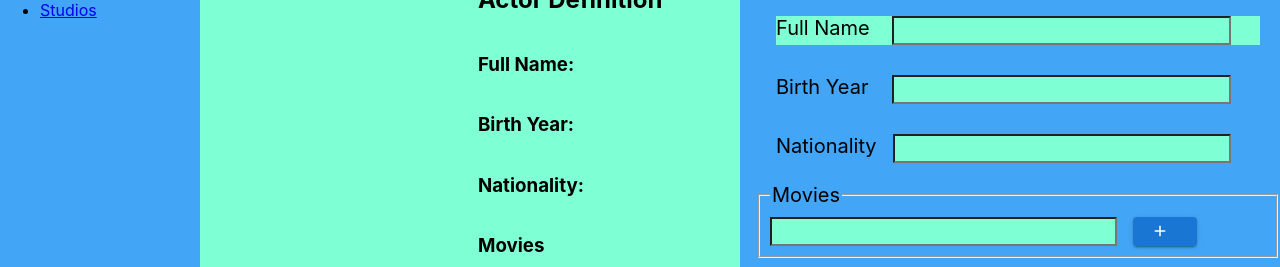
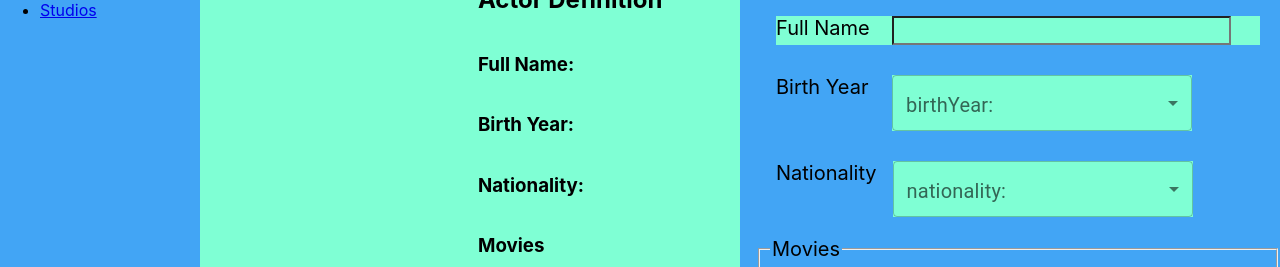
Before and after one commit to freshjsoftd/dpd-2022-1-cinema-app, a React (Create React App) app: page /actors/new in a window 1280 px wide. Shown: the part 156-423 px from the top of the page. Built offline with nearby package versions, Linux system fonts and the light colour scheme; data requests are answered from the project's data file.

Commit message:
Implement select field for actors form

```diff
--- a/db.json
+++ b/db.json
@@ -22,8 +22,8 @@
         "Alice in Wonderland"
       ],
       "fullName": "Johnny Depp",
-      "birthYear": "1963",
-      "nationality": "USA",
+      "birthYear": 1963,
+      "nationality": "Ukraine",
       "image": "https://upload.wikimedia.org/wikipedia/commons/thumb/7/79/Johnny_Depp_Deauville_2019.jpg/220px-Johnny_Depp_Deauville_2019.jpg"
     },
     {
@@ -34,7 +34,7 @@
         "Aliens"
       ],
       "fullName": "Sigourney Weaver",
-      "birthYear": "1949",
+      "birthYear": 1962,
       "nationality": "USA",
       "image": "https://upload.wikimedia.org/wikipedia/commons/thumb/8/8d/Sigourney_Weaver_by_Gage_Skidmore_4.jpg/250px-Sigourney_Weaver_by_Gage_Skidmore_4.jpg"
     }
--- a/src/components/Actors/ActorForm.js
+++ b/src/components/Actors/ActorForm.js
@@ -1,8 +1,8 @@
 import React from 'react';
-import { ErrorMessage, Field, FieldArray, Form, Formik } from 'formik';
+import {ErrorMessage, Field, FieldArray, Form, Formik} from 'formik';
 import * as Yup from 'yup';
-import { useDispatch, useSelector } from 'react-redux';
-import { useNavigate, useParams } from 'react-router-dom';
+import {useDispatch, useSelector} from 'react-redux';
+import {useNavigate, useParams} from 'react-router-dom';
 import Stack from '@mui/material/Stack';
 import Button from '@mui/material/Button';
 import SaveIcon from '@mui/icons-material/Save';
@@ -15,13 +15,15 @@ import {
   createActorAction,
   updateActorAction,
 } from '../../store/actions/actorActions';
-import { emptyActor } from '../../constants';
+import {emptyActor} from '../../constants';
+import AppSelectElement from '../common/AppSelectElement';
+import '../Movies/movieForm.css'
 function ActorForm() {
   const dispatch = useDispatch();
   const {
-		actorsList: { actors },
+    actorsList: {actors},
   } = useSelector((state) => state);
-	const { id } = useParams();
+  const {id} = useParams();
   const navigate = useNavigate();
 
   const currentActor = actors.find((actor) => actor.id === parseInt(id));
@@ -33,79 +35,77 @@ function ActorForm() {
 
   const onActorSubmit = (values) => {
     !values.id
-			? dispatch(createActorAction({ ...values, id: Date.now() }))
+      ? dispatch(createActorAction({...values, id: Date.now()}))
       : dispatch(updateActorAction(values));
     goHome();
+  };
+
+  const renderSelect = (props) => {
+    return <AppSelectElement field={props.field} meta={props.meta} />;
   };
 
   const renderForm = (props) => {
     console.log('props', props);
     return (
-			<Form id='form'>
-				<Stack className='field-container'>
-					<Stack
-						direction='row'
-						spacing={2}
-						sx={{ bgcolor: 'aquamarine' }}>
-						<label htmlFor='fullName' className='label'>
+      <Form id="form">
+        <Stack className="field-container">
+          <Stack direction="row" spacing={2} sx={{bgcolor: 'aquamarine'}}>
+            <label htmlFor="fullName" className="label">
               Full Name
             </label>
-						<Field name='fullName' />
+            <Field name="fullName" />
           </Stack>
-					<ErrorMessage name='fullName'>
-						{(msg) => <div className='error'>{msg}</div>}
+          <ErrorMessage name="fullName">
+            {(msg) => <div className="error">{msg}</div>}
           </ErrorMessage>
         </Stack>
-				<Stack direction='row' spacing={2} className='field-container'>
-					<label htmlFor='birthYear' className='label'>
+        <Stack direction="row" spacing={2} className="field-container">
+          <label htmlFor="birthYear" className="label">
             Birth Year
           </label>
-					<Field name='birthYear'></Field>
+          <Field name="birthYear" as="select">
+            {renderSelect}
+          </Field>
         </Stack>
-				<Stack direction='row' spacing={2} className='field-container'>
-					<label htmlFor='nationality' className='label'>
+        <Stack direction="row" spacing={2} className="field-container">
+          <label htmlFor="nationality" className="label">
             Nationality
           </label>
-					<Field name='nationality'></Field>
+          <Field name="nationality" as="select">
+					{renderSelect}
+					</Field>
         </Stack>
-				<fieldset className='items-container'>
+        <fieldset className="items-container">
           <legend>Movies</legend>
-					<FieldArray name='movies'>
+          <FieldArray name="movies">
             {({
               push,
               remove,
               form: {
-								values: { movies },
+                values: {movies},
               },
             }) => {
               return (
                 <Stack spacing={2}>
                   {movies.map((movie, index) => (
-										<Stack
-											key={index}
-											direction='row'
-											spacing={2}>
-											<Field
-												name={`movies[${index}]`}
-											/>
+                    <Stack key={index} direction="row" spacing={2}>
+                      <Field name={`movies[${index}]`}></Field>
                       {index > 0 && (
                         <Button
-													type='button'
-													variant='contained'
-													size='small'
+                          type="button"
+                          variant="contained"
+                          size="small"
                           startIcon={<RemoveIcon />}
-													onClick={() =>
-														remove(index)
-													}></Button>
+                          onClick={() => remove(index)}
+                        ></Button>
                       )}
                       <Button
-												variant='contained'
-												size='small'
-												type='button'
+                        variant="contained"
+                        size="small"
+                        type="button"
                         startIcon={<AddIcon />}
-												onClick={() =>
-													push('')
-												}></Button>
+                        onClick={() => push('')}
+                      ></Button>
                     </Stack>
                   ))}
                 </Stack>
@@ -113,39 +113,41 @@ function ActorForm() {
             }}
           </FieldArray>
         </fieldset>
-				<Stack direction='row' spacing={2} className='field-container'>
-					<label htmlFor='image' className='label'>
+        <Stack direction="row" spacing={2} className="field-container">
+          <label htmlFor="image" className="label">
             Photo
           </label>
-					<Field name='image' as='textarea'></Field>
+          <Field name="image" as="textarea"></Field>
         </Stack>
-				<Stack direction='row' spacing={8} justifyContent='center'>
+        <Stack direction="row" spacing={8} justifyContent="center">
           <Button
-						variant='contained'
-						type='submit'
+            variant="contained"
+            type="submit"
             disabled={!props.isValid}
-						className='form-btn'
-						size='large'
+            className="form-btn"
+            size="large"
             startIcon={<SaveIcon />}
             // style={{ backgroundColor: 'teal' }}
           >
             Save
           </Button>
           <Button
-						variant='contained'
-						type='button'
-						className='form-btn'
+            variant="contained"
+            type="button"
+            className="form-btn"
             onClick={goHome}
-						size='large'
-						startIcon={<KeyboardReturnIcon />}>
+            size="large"
+            startIcon={<KeyboardReturnIcon />}
+          >
             Return
           </Button>
           <Button
-						variant='contained'
-						type='reset'
-						className='form-btn'
-						size='large'
-						startIcon={<ClearIcon />}>
+            variant="contained"
+            type="reset"
+            className="form-btn"
+            size="large"
+            startIcon={<ClearIcon />}
+          >
             Reset
           </Button>
         </Stack>
@@ -157,7 +159,8 @@ function ActorForm() {
     <Formik
       initialValues={currentActor ? currentActor : emptyActor}
       onSubmit={onActorSubmit}
-			validationSchema={schema}>
+      validationSchema={schema}
+    >
       {renderForm}
     </Formik>
   );
--- a/src/components/Actors/Actors.js
+++ b/src/components/Actors/Actors.js
@@ -21,10 +21,7 @@ function Actors() {
 				<Link to='new'>New</Link>
 			</div>
 			<Routes>
-				<Route
-					path=':id'
-					element={<ActorItem actors={actors} />}
-				/>
+				<Route path=':id' element={<ActorItem actors={actors} />}	/>
 				<Route path='/' element={<ActorList actors={actors} />} />
 				{/* <Route path='new/:id' element={<ActorItem/>}/> */}
 			</Routes>
--- a/src/components/Movies/Movies.js
+++ b/src/components/Movies/Movies.js
@@ -1,6 +1,6 @@
 import React, { useEffect } from 'react'
 import { useDispatch, useSelector } from 'react-redux';
-import { Link, Navigate, Route, Routes } from 'react-router-dom'
+import { Link, Route, Routes } from 'react-router-dom'
 
 // import MovieForm from './MovieForm'
 import MovieItem from './MovieItem'
@@ -24,7 +24,7 @@ function Movies() {
     <Routes>
       <Route path=':id' element={<MovieItem movies={movies}/>}/>
       <Route path='/' element={<MovieList movies={movies}/>}/>
-      <Route path='new' element={<Navigate to='/movies/new/:id'/>}/>
+      {/* <Route path='new' element={<Navigate to='/movies/new/:id'/>}/> */}
     </Routes>
     </>
   )
--- a/src/components/Movies/movieForm.css
+++ b/src/components/Movies/movieForm.css
@@ -25,7 +25,7 @@
 #form{
   font-size: 20px;
 }
-input, textarea{
+input, textarea, select{
   font-size: 20px;
   min-width: 70%;
   background-color: aquamarine;
--- /dev/null
+++ b/src/components/common/AppSelectElement.js
@@ -0,0 +1,72 @@
+import { FormControl, InputLabel, Select } from '@mui/material';
+import MenuItem from '@mui/material/MenuItem';
+import React from 'react'
+import { useSelector } from 'react-redux';
+// =====================================================
+import { nationalities } from '../../constants'
+function AppSelectElement({field, meta}) {
+  const array = useSelector(state => state);
+  const {moviesList: {movies}} = array;
+  const {actorsList: {actors}} = array;
+  const {directorsList: {directors}} = array;
+  const {studiosList: {studios}} = array;
+
+  console.log(movies)
+  const createYearList = () => {
+    let array = [];
+    for (let year = 1900; year < (new Date().getFullYear()-10); year++) {
+        array.push(year)
+    }
+    return array;
+};
+  const yearArray = createYearList();
+
+  const setMenuItem = (array = ['']) => {
+    return array.map((item) => (
+      <MenuItem key={item} value={item}>{item}</MenuItem>)
+      );
+   }
+
+  const chooseArray = () => {
+    switch (field.name) {
+        case 'birthYear': return setMenuItem(yearArray);
+        case 'nationality': return setMenuItem(nationalities);
+        case 'actors': return setMenuItem(actors);
+        case 'directors': return setMenuItem(directors);
+        case 'moviesList': return setMenuItem(movies);
+        case 'studios': return setMenuItem(studios);
+        default: break
+    }
+};
+
+  return (
+    <FormControl {...field}
+            variant='outlined'
+            sx={{bgcolor:'aquamarine'}}
+            // className={classes.root}
+            >
+            <InputLabel
+                id='demo-simple-select-outlined-label'
+                sx={{fontSize: '20px'}}
+                >{field.name + ':'}</InputLabel>
+                <Select
+                    labelId='demo-simple-select-outlined-label'
+                    id='demo-simple-select-outlined'
+                    sx={{bgcolor: 'aquamarine', minWidth: '300px'}}
+                    name={field.name}
+                    value={meta.value}
+                    onChange={field.onChange}
+                    label={field.name + ':'}
+                    // className={classes.select}
+                >
+                    <MenuItem value=''>
+                        <em>----</em>
+                    </MenuItem>
+                    {chooseArray()}
+                </Select>
+            {(meta.error && meta.touched) && <div className='error'>{meta.error}</div>}
+        </FormControl>
+  )
+}
+
+export default AppSelectElement
--- a/src/constants.js
+++ b/src/constants.js
@@ -17,3 +17,14 @@ export const emptyActor = {
 	nationality: '',
 	image: '',
 };
+
+export const nationalities = [
+	'USA',
+	'United Kingdom',
+	'Canada',
+	'France',
+	'Australia',
+	'Germany',
+	'Ukraine',
+	'Italy'
+]
--- a/src/store/reducers/moviesReducer.js
+++ b/src/store/reducers/moviesReducer.js
@@ -8,7 +8,7 @@ const initialState = {
 export default function moviesReducer(state = initialState, {type, payload}){
 
   switch(type){
-    case ACTIONS_TYPES.GET_MOVIE_SUCCESS:
+    // case ACTIONS_TYPES.GET_MOVIE_SUCCESS:
     case ACTIONS_TYPES.GET_MOVIES_SUCCESS: return {...state, movies: [...payload], isFetching: false};
     case ACTIONS_TYPES.POST_MOVIE_SUCCESS: return {...state,
                                           movies: [...state.movies, payload],
@@ -20,12 +20,12 @@ export default function moviesReducer(state = initialState, {type, payload}){
     case ACTIONS_TYPES.DELETE_MOVIE_SUCCESS: return {...state,
                                             movies: state.movies.filter((movie) => movie.id !== payload),
                                             isFetching: false}
-    case ACTIONS_TYPES.GET_MOVIE_REQUEST:
+    // case ACTIONS_TYPES.GET_MOVIE_REQUEST:
     case ACTIONS_TYPES.POST_MOVIE_REQUEST:
     case ACTIONS_TYPES.PUT_MOVIE_REQUEST:
     case ACTIONS_TYPES.DELETE_MOVIE_REQUEST:
     case ACTIONS_TYPES.GET_MOVIES_REQUEST: return {...state, isFetching: true};
-    case ACTIONS_TYPES.GET_MOVIE_ERROR:
+    // case ACTIONS_TYPES.GET_MOVIE_ERROR:
     case ACTIONS_TYPES.POST_MOVIE_ERROR:
     case ACTIONS_TYPES.PUT_MOVIE_ERROR:
     case ACTIONS_TYPES.DELETE_MOVIE_ERROR:
```
Also changed, not shown: 1 other file (tests, documents, lock files or other folders). Lines whose indentation alone changed are shown as unchanged.
